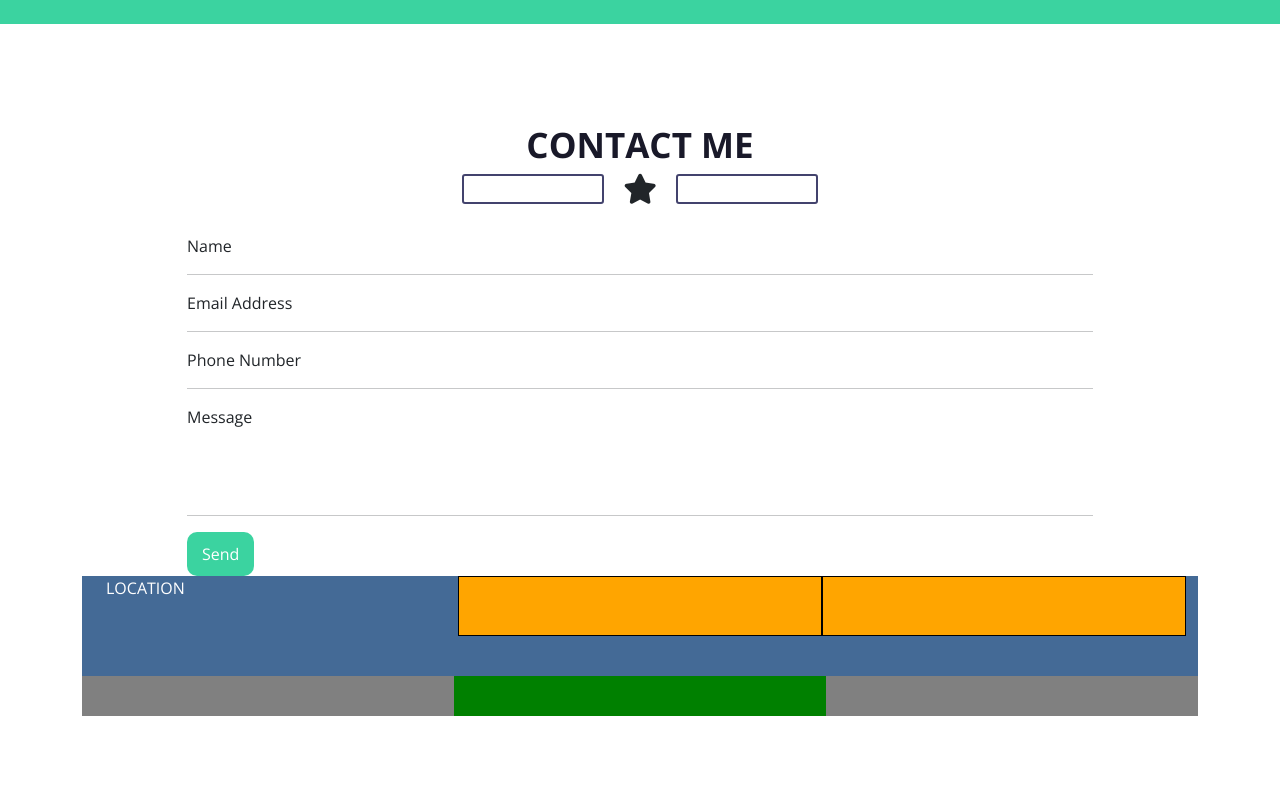
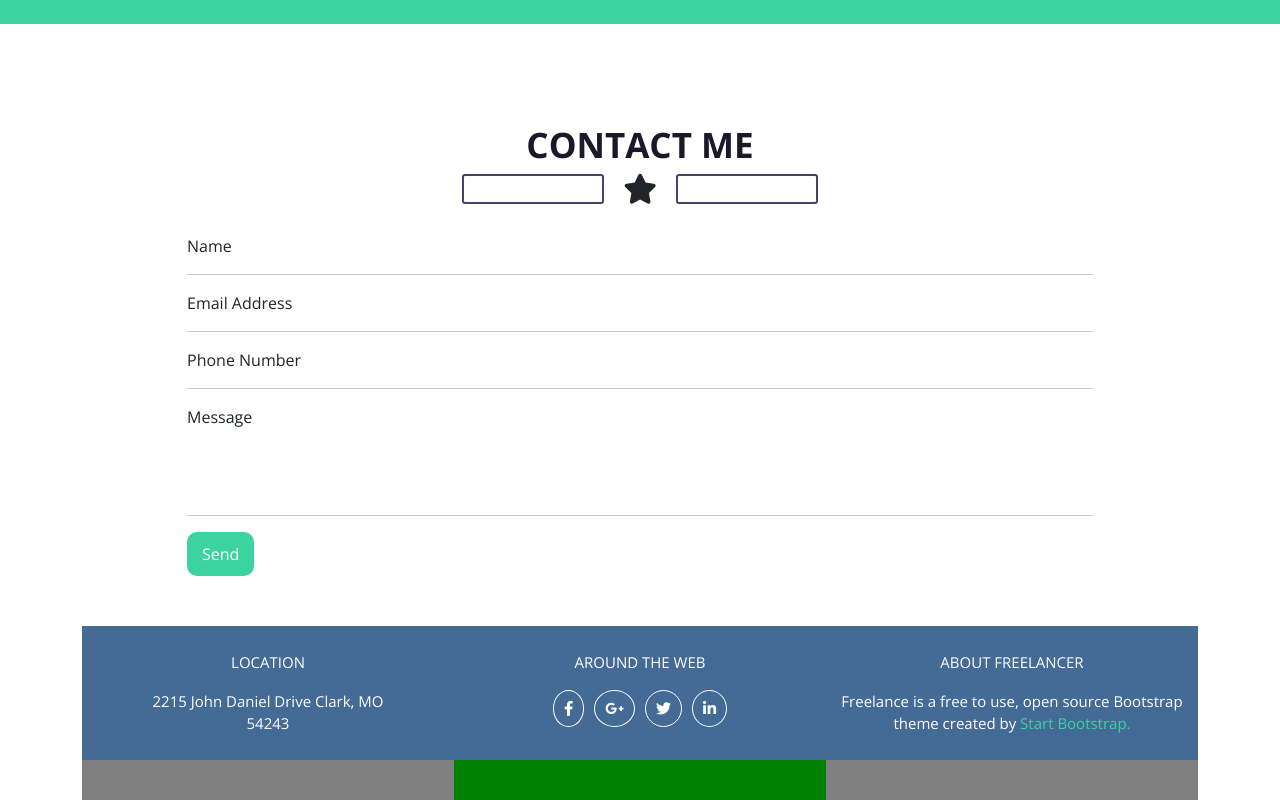
Before and after one commit to GiadaTonioni/html-css-bootstrap-freelancer, a plain HTML site: page index.html in a window 1280 px wide. Shown: the part 1574-2374 px from the top of the page. Before the commit the page ends 2290 px from the top, so only its background shows below. Drawn offline with nearby package versions, Linux system fonts and the light colour scheme.

Commit message:
sezione-5

```diff
--- a/css/style.css
+++ b/css/style.css
@@ -37,7 +37,8 @@
 
 .background-light-blu {
     background-color: rgb(68, 106, 150);
-    height: 100px;
+    width: 100%;
+    margin-top: 50px;
 }
 
 .background-orange {
@@ -72,7 +73,7 @@
 }
 
 .content-jumbo img {
-    width: 45%;
+    width: 150px;
     margin-bottom: 20px;
 }
 
@@ -140,6 +141,11 @@
 
 .txt-white {
     color: white;
+    font-size: 15px;
+}
+
+.center {
+    text-align: center;
 }
 
 .cont-button {
@@ -172,3 +178,18 @@ button {
 .cont-send {
     margin-top: 70px;
 }
+
+.cont-bottom {
+    margin: 25px 0;
+}
+
+.sezione-4 i {
+    padding: 10px;
+    border-radius: 50%;
+    border: 1px solid white;
+    margin: 0 5px;
+}
+
+.txt-green {
+    color: rgb(59, 211, 160);;
+}
--- a/index.html
+++ b/index.html
@@ -187,23 +187,31 @@
         </div>
     </div>
     <!-- SEZIONE-4 -->
-    <div class="sezione-4 background-light-blu">
-        <div class="container-fluid">
+    <div class="sezione-4 ">
+        <div class="container-fluid background-light-blu">
             <div class="row">
-                <div class="col-12">
-                    <div class="container">
-                        <div class="row">
-                            <div class="col-12 col-md-4">
-                                <div class="cont-bottom">
-                                    <p class="txt-white">LOCATION</p>
-                                </div>
-                            </div>
-                            <div class="col-12 col-md-4 background-orange"></div>
-                            <div class="col-12 col-md-4 background-orange"></div>
+                    <div class="col-12 col-md-4">
+                        <div class="cont-bottom">
+                            <p class="txt-white center">LOCATION</p>
+                            <p class="txt-white center">2215 John Daniel Drive Clark, MO <br>54243</p>
                         </div>
                     </div>
-                </div>
+                    <div class="col-12 col-md-4">
+                        <div class="cont-bottom">
+                            <p class="txt-white center">AROUND THE WEB</p>
+                            <p class="txt-white center"><i class="fa-brands fa-facebook-f"></i><i class="fa-brands fa-google-plus-g"></i><i class="fa-brands fa-twitter"></i><i class="fa-brands fa-linkedin-in"></i></p>
+                        </div>
+                    </div>
+                    <div class="col-12 col-md-4">
+                        <div class="cont-bottom">
+                            <p class="txt-white center">ABOUT FREELANCER</p>
+                            <p class="txt-white center">Freelance is a free to use, open source Bootstrap theme created by <span class="txt-green">Start Bootstrap.</span></p>
+                        </div>
+                    </div>
+
+
             </div>
+
         </div>
     </div>
     <!-- FOOTER -->
```
